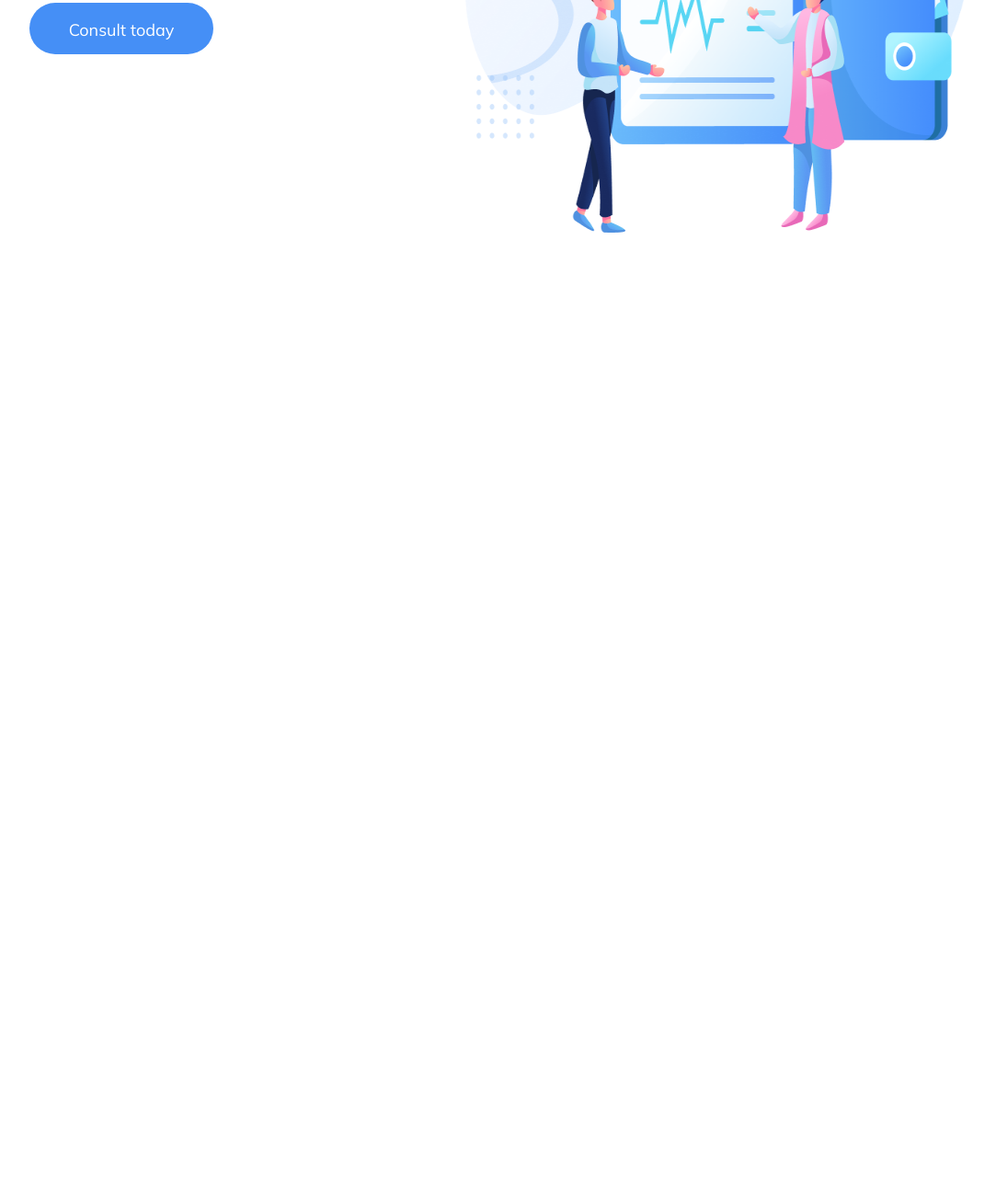
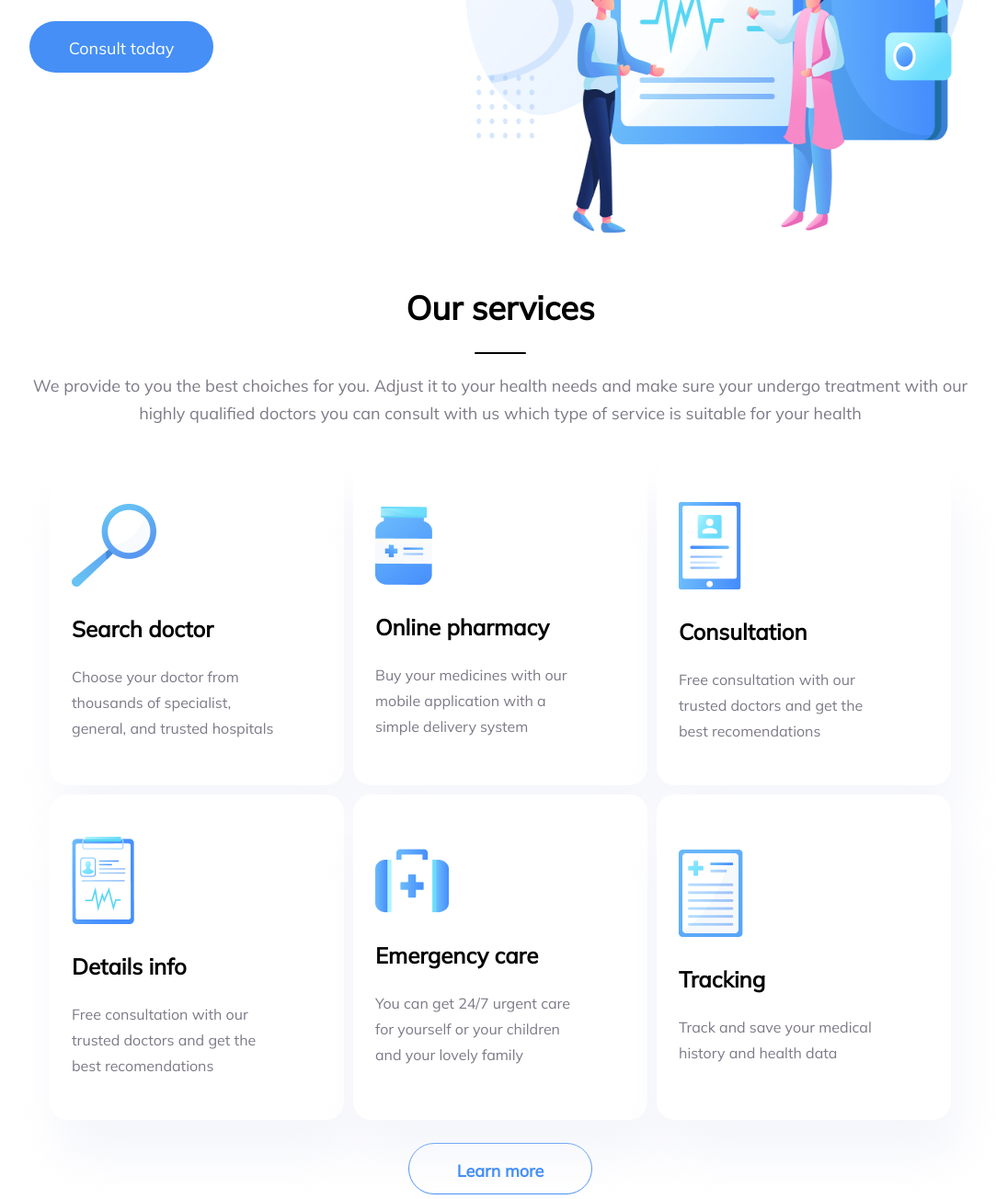
Before and after one commit to muradmuzaffar/Trafalgar-UI, a plain HTML site: page index.html in a window 1280 px wide. Shown: the part 486-1790 px from the top of the page at 92% size, without its empty margins (96-1179 px from the left). Before the commit the page ends 800 px from the top, so only its background shows below. Drawn offline with Linux system fonts and the light colour scheme.

Commit message:
Services part is created

```diff
--- a/index.html
+++ b/index.html
@@ -39,6 +39,70 @@
             </div>
         </div>
 
+        <div class="services">
+            <div class="service-title">Our services</div>
+            <div class="line"></div>
+            <div class="service-text">We provide to you the best choiches for you. Adjust it to your health needs and make sure your undergo treatment with our highly qualified doctors you can consult with us which type of service is suitable for your health</div>
+
+            <div class="cards">
+                <div class="card">
+                    <div class="card-content">
+                        <div class="card-image"><img src="./img/search.png" alt=""></div>
+                        <div class="card-title">Search doctor</div>
+                        <div class="card-content">Choose your doctor from thousands of specialist, general, and trusted hospitals</div>
+                    </div>
+                </div>
+
+                <div class="card">
+                    <div class="card-content">
+                        <div class="card-image"><img src="./img/pharmacy.png" alt=""></div>
+                        <div class="card-title">Online pharmacy</div>
+                        <div class="card-content">Buy  your medicines with our mobile application with a simple delivery system</div>
+                    </div>
+                </div>
+
+                <div class="card">
+                    <div class="card-content">
+                        <div class="card-image"><img src="./img/Frame.png" alt=""></div>
+                        <div class="card-title">Consultation</div>
+                        <div class="card-content">Free consultation with our trusted doctors and get the best recomendations</div>
+                    </div>
+                </div>
+
+                <div class="card">
+                    <div class="card-content">
+                        <div class="card-image"><img src="./img/details.png" alt=""></div>
+                        <div class="card-title">Details info</div>
+                        <div class="card-content">Free consultation with our trusted doctors and get the best recomendations</div>
+                    </div>
+                </div>
+
+                <div class="card">
+                    <div class="card-content">
+                        <div class="card-image"><img src="./img/emergency.png" alt=""></div>
+                        <div class="card-title">Emergency care</div>
+                        <div class="card-content">You can get 24/7 urgent care for yourself or your children and your
+                            lovely family</div>
+                    </div>
+                </div>
+
+                <div class="card">
+                    <div class="card-content">
+                        <div class="card-image"><img src="./img/tracking.png" alt=""></div>
+                        <div class="card-title">Tracking</div>
+                        <div class="card-content">Track and save your medical history and health data </div>
+                    </div>
+                </div>
+
+            </div>
+
+            <div class="learn-more">Learn more</div>
+
+
+
+
+        </div>
+
 
 
     </div>
--- a/style.css
+++ b/style.css
@@ -29,7 +29,6 @@ body {
 
 .app {
   width: 80%;
-  justify-content: center;
 }
 
 .app .navbar ul {
@@ -110,7 +109,7 @@ body {
   font-weight: 300;
   font-size: 21px;
   line-height: 32px;
-  margin: 20px 0;
+  margin: 30px 0;
   color: #7d7987;
 }
 
@@ -127,3 +126,104 @@ body {
 
   color: #ffffff;
 }
+
+/* SERVICES */
+
+.services {
+  margin-top: 50px;
+}
+
+.service-title {
+  text-align: center;
+  font-style: normal;
+  font-weight: bold;
+  font-size: 36px;
+  line-height: 56px;
+  /* identical to box height, or 156% */
+
+  color: #000000;
+}
+
+.line {
+  width: 56px;
+  height: 2px;
+  left: 772px;
+  top: 1049px;
+  background: #000000;
+  border-radius: 5px;
+  margin: 20px auto;
+}
+
+.service-text {
+  font-style: normal;
+  font-weight: 300;
+  font-size: 18px;
+  line-height: 30px;
+  /* or 167% */
+
+  text-align: center;
+
+  color: #7d7987;
+}
+
+.cards {
+  display: flex;
+  flex-wrap: wrap;
+  justify-content: center;
+  margin-top: 30px;
+}
+
+.card {
+  width: 320px;
+  height: 354px;
+  left: 240px;
+  top: 1224px;
+  margin: 5px;
+  background: #fff;
+  box-shadow: 10px 40px 50px rgba(229, 233, 246, 0.4);
+  border-radius: 20px;
+
+  display: flex;
+  justify-content: center;
+  align-items: center;
+}
+
+.card-content {
+  width: 85%;
+}
+
+.card-title {
+  font-style: normal;
+  font-weight: bold;
+  font-size: 24px;
+  line-height: 56px;
+  color: #000000;
+  margin: 10px 0;
+}
+
+.card-content {
+  font-style: normal;
+  font-weight: 300;
+  font-size: 16px;
+  line-height: 28px;
+  /* or 175% */
+
+  color: #7d7987;
+}
+
+.learn-more {
+  width: 200px;
+  height: 56px;
+  border: 1.4px solid #458ff6;
+  box-sizing: border-box;
+  border-radius: 55px;
+  font-style: normal;
+  font-weight: bold;
+  font-size: 18px;
+  line-height: 60px;
+  /* identical to box height, or 333% */
+
+  color: #458ff6;
+  text-align: center;
+  margin: 20px auto;
+}
```
Also changed, not shown: img/Frame.png (added), img/details.png (added), img/emergency.png (added), img/pharmacy.png (added), img/search.png (added), img/tracking.png (added).
